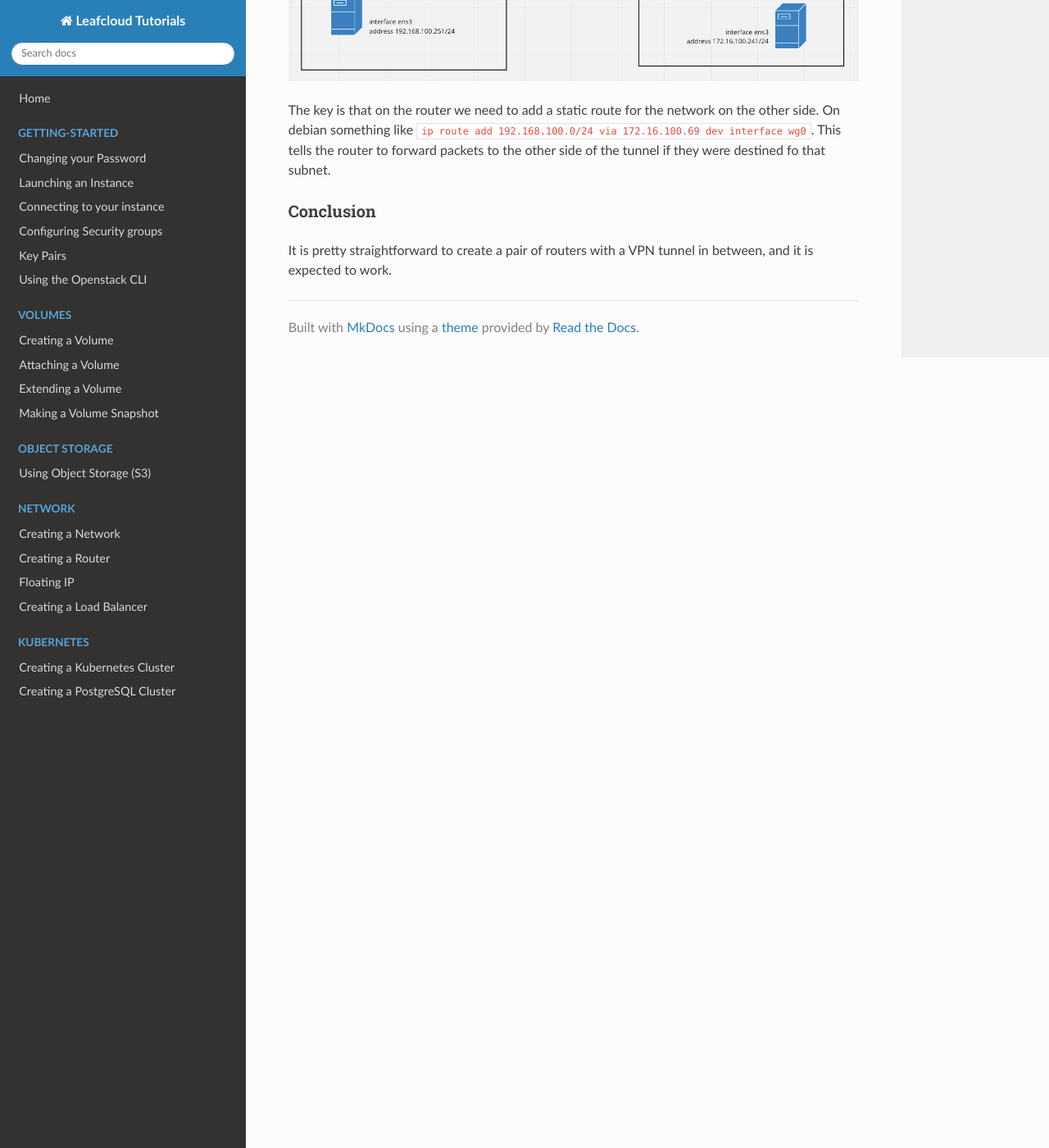
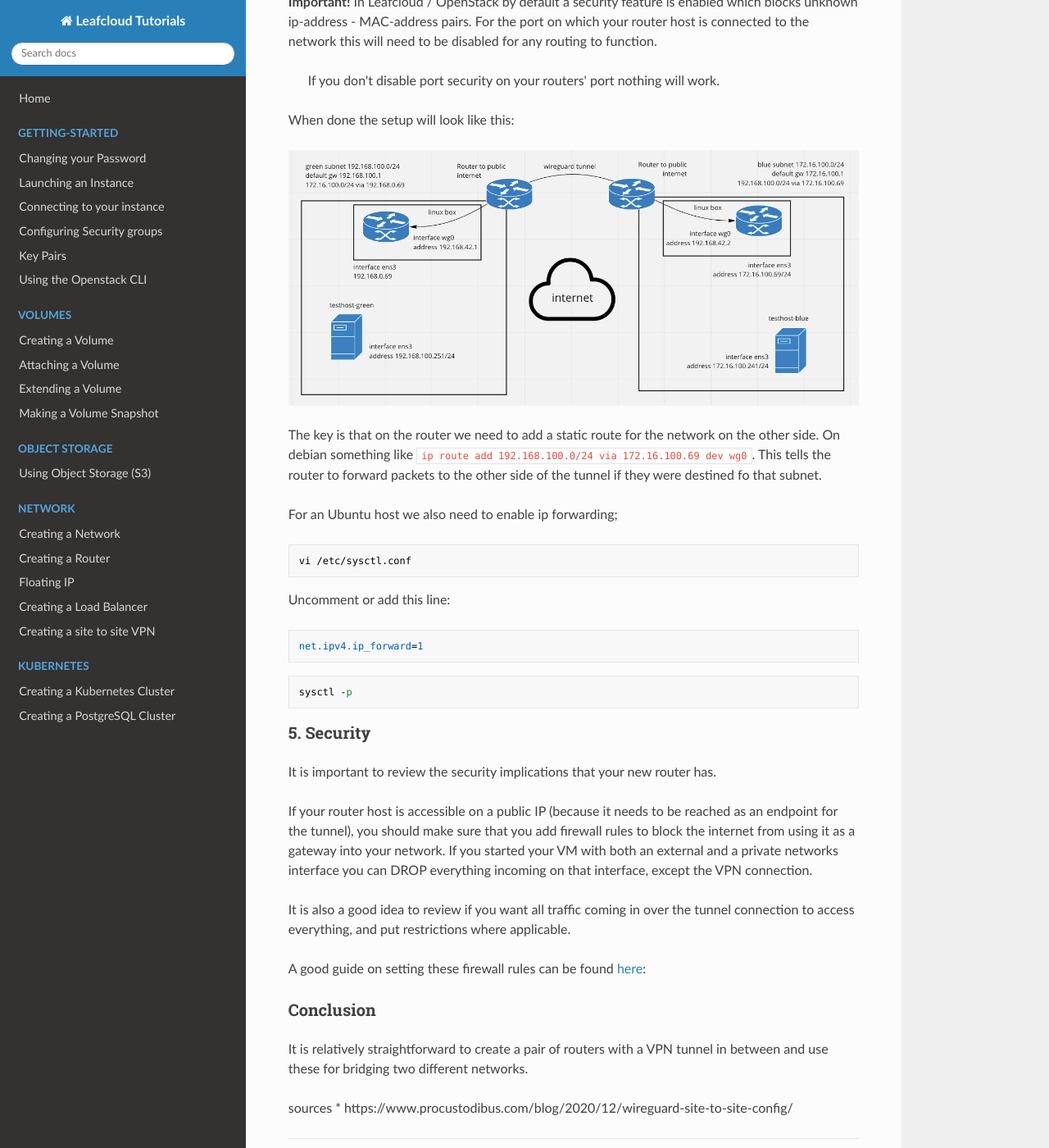
Before and after one commit to leafcloudhq/documentation-rtd, an MkDocs documentation site: the page built from docs/network/Setup-site-to-site-vpn.md, in a window 1280 px wide and 1400 px high, scrolled down 2230 px. Shown: the whole window at 82% size. Built offline with MkDocs 1.6.1, drawn with Linux system fonts in a browser that asks for light colours; nearby versions of some CDN libraries; some of the changed text lies outside the part shown.

````diff
--- a/docs/network/Setup-site-to-site-vpn.md
+++ b/docs/network/Setup-site-to-site-vpn.md
@@ -13,12 +13,12 @@ As this illustration shows the problem is that there is no route between hosts i
 We will cover the following topics:
 
 1. Choosing the technology for setting up a tunnel over the internet
-2. Setting up the tunnel
-3. Configure the hosts/routers to forward traffic
-4. Adding static routes to the default router
+2. Setting up the router host
+3. Setting up the tunnel
+4. Setting up routing
+5. Security
 
-
-### Choosing a technology for a tunnel over the internet
+### 1. Choosing a technology for a tunnel over the internet
 
 **Choosing a protocol**
 
@@ -31,7 +31,20 @@ Since we'll be configuring routing, you can choose between
 * Using a special router OS that is meant for this, such as VyOS or pfSense. Both are open-source projects and allow usage for free, but make it easier if you pay. Benefits include that configuration is somewhat easier, because it is made for this purpose. But it might be a bit harder to get and launch the instance.
 * Using a common linux OS such as Debian or Ubuntu. Benefits are that its easy to get such machine, but you may find that you will need to do more work to learn how to configure and to make sure that configuration survives a reboot.
 
-### Setting up a wireguard tunnel
+### 2. Setting up the router host
+
+You will be setting up a router host in your Leafcloud project, and on your other (target) network. Here I will explain how it works in OpenStack. On the other side it will be similar.
+
+Start a VM with the OS you chose, and make sure that you select both the `external` network and the `private` network (to which you want to give access). You could set it up with with a floating IP, but this will make it harder to block unwanted traffic later.
+
+You don't need a big instance. ec1.xsmall or ec1.small should be enough.
+
+```
+openstack server create --flavor ec1.small --image Ubuntu-20.04 --network external --network <your_private> --key-name <ssh_key_name> wg-router
+```
+
+
+### 3. Setting up a wireguard tunnel
 
 To setup the tunnel I recommend following the [quickstart on wireguard.com](https://www.wireguard.com/quickstart/) (for linux hosts). Or the guide on [setting up a tunnel on vyos](https://docs.vyos.io/en/equuleus/configuration/interfaces/wireguard.html).
 
@@ -39,15 +52,46 @@ In order for you to establish the tunnel you will need to add a rule to your fir
 
 You should now be able to ping the other side of the tunnel on the IP of the new network you defined on the wireguard interface.
 
-### Setting up routing
+### 4. Setting up routing
 
 **Important!** In Leafcloud / OpenStack by default a security feature is enabled which blocks unknown ip-address - MAC-address pairs. For the port on which your router host is connected to the network this will need to be disabled for any routing to function.
+
+> If you don't disable port security on your routers' port nothing will work.
 
 When done the setup will look like this:
 
 ![Site to site VPN](./site-to-site-vpn.png)
 
-The key is that on the router we need to add a static route for the network on the other side. On debian something like `ip route add 192.168.100.0/24 via 172.16.100.69 dev interface wg0`. This tells the router to forward packets to the other side of the tunnel if they were destined fo that subnet.
+The key is that on the router we need to add a static route for the network on the other side. On debian something like `ip route add 192.168.100.0/24 via 172.16.100.69 dev wg0`. This tells the router to forward packets to the other side of the tunnel if they were destined fo that subnet.
+
+For an Ubuntu host we also need to enable ip forwarding;
+
+```
+vi /etc/sysctl.conf
+```
+
+Uncomment or add this line:
+
+```
+net.ipv4.ip_forward=1
+```
+
+```
+sysctl -p
+```
+
+### 5. Security
+It is important to review the security implications that your new router has.
+
+If your router host is accessible on a public IP (because it needs to be reached as an endpoint for the tunnel), you should make sure that you add firewall rules to block the internet from using it as a gateway into your network. If you started your VM with both an external and a private networks interface you can DROP everything incoming on that interface, except the VPN connection.
+
+It is also a good idea to review if you want all traffic coming in over the tunnel connection to access everything, and put restrictions where applicable.
+
+A good guide on setting these firewall rules can be found [here](https://www.procustodibus.com/blog/2020/12/wireguard-site-to-site-config/#extra-configure-firewall):
 
 ### Conclusion
-It is pretty straightforward to create a pair of routers with a VPN tunnel in between, and it is expected to work.
+It is relatively straightforward to create a pair of routers with a VPN tunnel in between and use these for bridging two different networks.
+
+
+sources
+* https://www.procustodibus.com/blog/2020/12/wireguard-site-to-site-config/
--- a/mkdocs.yml
+++ b/mkdocs.yml
@@ -1,26 +1,27 @@
 site_name: Leafcloud Tutorials
 nav:
-    - Home: index.md
-    - Getting-Started:
-          - Changing your Password: Getting-Started/Changing-your-password.md
-          - Launching an Instance: Getting-Started/Launching-an-instance.md
-          - Connecting to your instance: Getting-Started/Log-in-to-your-instance.md
-          - Configuring Security groups: Getting-Started/Configuring-security-groups.md
-          - Key Pairs: Getting-Started/Key-pairs.md
-          - Using the Openstack CLI: Getting-Started/Using-Openstack-CLI.md
-    - Volumes:
-          - Creating a Volume: volumes/Creating-a-new-volume.md
-          - Attaching a Volume: volumes/Attaching-a-volume-to-your-instance.md
-          - Extending a Volume: volumes/Extending-a-bootable-volume.md
-          - Making a Volume Snapshot: volumes/Make-a-volume-snapshot.md
-    - Object Storage:
-        - Using Object Storage (S3): object-storage/using-object-storage.md
-    - Network:
-        - Creating a Network: network/Creating-a-new-network.md
-        - Creating a Router: network/Creating-a-new-router.md
-        - Floating IP: network/Floating-IP.md
-        - Creating a Load Balancer: network/Creating-a-load-balancer.md
-    - Kubernetes:
-        - Creating a Kubernetes Cluster: kubernetes/creating-a-kubernetes-cluster.md
-        - Creating a PostgreSQL Cluster: kubernetes/creating-a-postgresql-cluster.md
+  - Home: index.md
+  - Getting-Started:
+      - Changing your Password: Getting-Started/Changing-your-password.md
+      - Launching an Instance: Getting-Started/Launching-an-instance.md
+      - Connecting to your instance: Getting-Started/Log-in-to-your-instance.md
+      - Configuring Security groups: Getting-Started/Configuring-security-groups.md
+      - Key Pairs: Getting-Started/Key-pairs.md
+      - Using the Openstack CLI: Getting-Started/Using-Openstack-CLI.md
+  - Volumes:
+      - Creating a Volume: volumes/Creating-a-new-volume.md
+      - Attaching a Volume: volumes/Attaching-a-volume-to-your-instance.md
+      - Extending a Volume: volumes/Extending-a-bootable-volume.md
+      - Making a Volume Snapshot: volumes/Make-a-volume-snapshot.md
+  - Object Storage:
+      - Using Object Storage (S3): object-storage/using-object-storage.md
+  - Network:
+      - Creating a Network: network/Creating-a-new-network.md
+      - Creating a Router: network/Creating-a-new-router.md
+      - Floating IP: network/Floating-IP.md
+      - Creating a Load Balancer: network/Creating-a-load-balancer.md
+      - Creating a site to site VPN: network/Creating-site-to-site-vpn.md
+  - Kubernetes:
+      - Creating a Kubernetes Cluster: kubernetes/creating-a-kubernetes-cluster.md
+      - Creating a PostgreSQL Cluster: kubernetes/creating-a-postgresql-cluster.md
 theme: readthedocs
````
